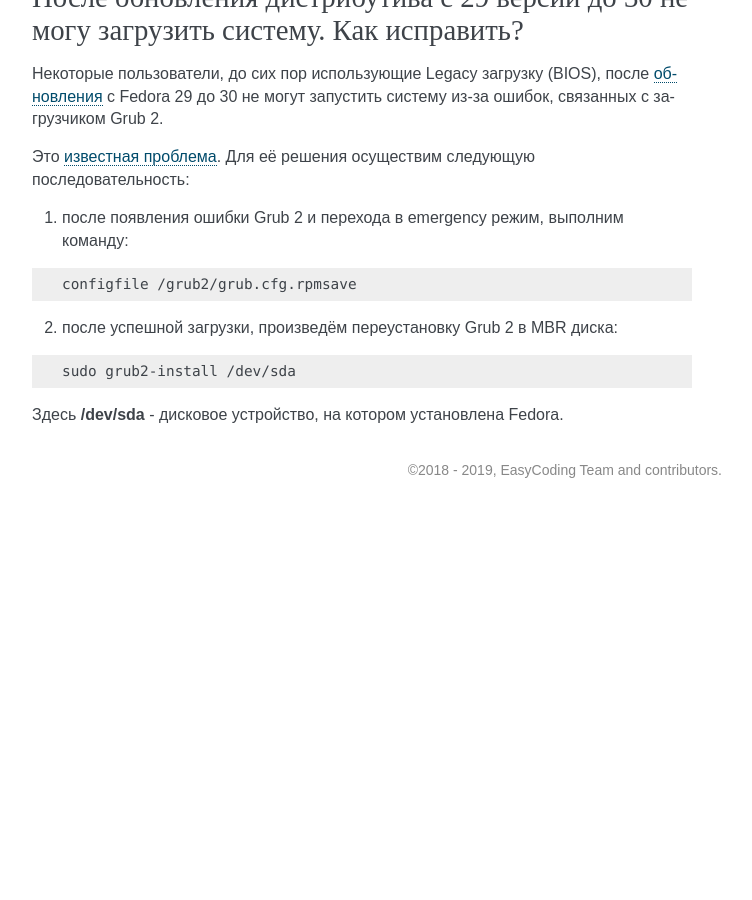
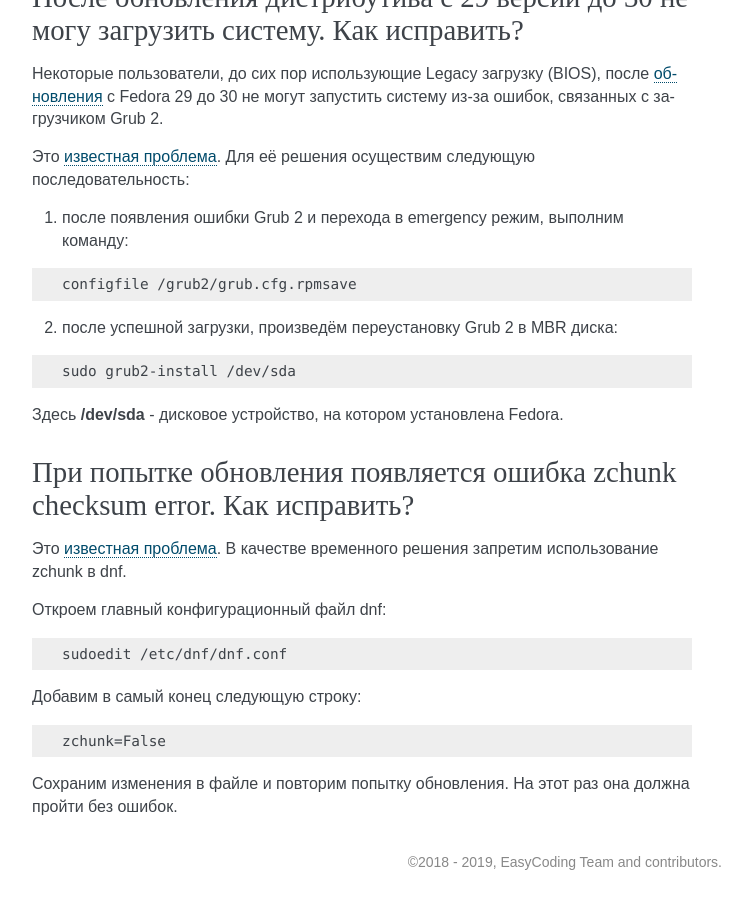
Before and after one commit to RussianFedora/FAQ, a Sphinx documentation site: the page built from source/tips-and-tricks.rst, in a window 1280 px wide and 900 px high, scrolled down 4064 px. Shown: the whole window, without its empty margins (388-1140 px from the left). Built offline with Sphinx 7.4.7, drawn with Linux system fonts in a browser that asks for light colours; before the commit the page ends 4572 px from its top, so only the background shows below that; some of the changed text lies outside the part shown.

Commit message:
Added question about dnf zchunk errors.

```diff
--- a/source/tips-and-tricks.rst
+++ b/source/tips-and-tricks.rst
@@ -254,3 +254,25 @@
     sudo grub2-install /dev/sda
 
 Здесь **/dev/sda** - дисковое устройство, на котором установлена Fedora.
+
+.. index:: dnf, zchunk, bug, error, update
+.. _zchunk-checksum:
+
+При попытке обновления появляется ошибка zchunk checksum error. Как исправить?
+==================================================================================
+
+Это `известная проблема <https://bugzilla.redhat.com/show_bug.cgi?id=1706321>`__. В качестве временного решения запретим использование zchunk в dnf.
+
+Откроем главный конфигурационный файл dnf:
+
+.. code-block:: text
+
+    sudoedit /etc/dnf/dnf.conf
+
+Добавим в самый конец следующую строку:
+
+.. code-block:: text
+
+    zchunk=False
+
+Сохраним изменения в файле и повторим попытку обновления. На этот раз она должна пройти без ошибок.
```
